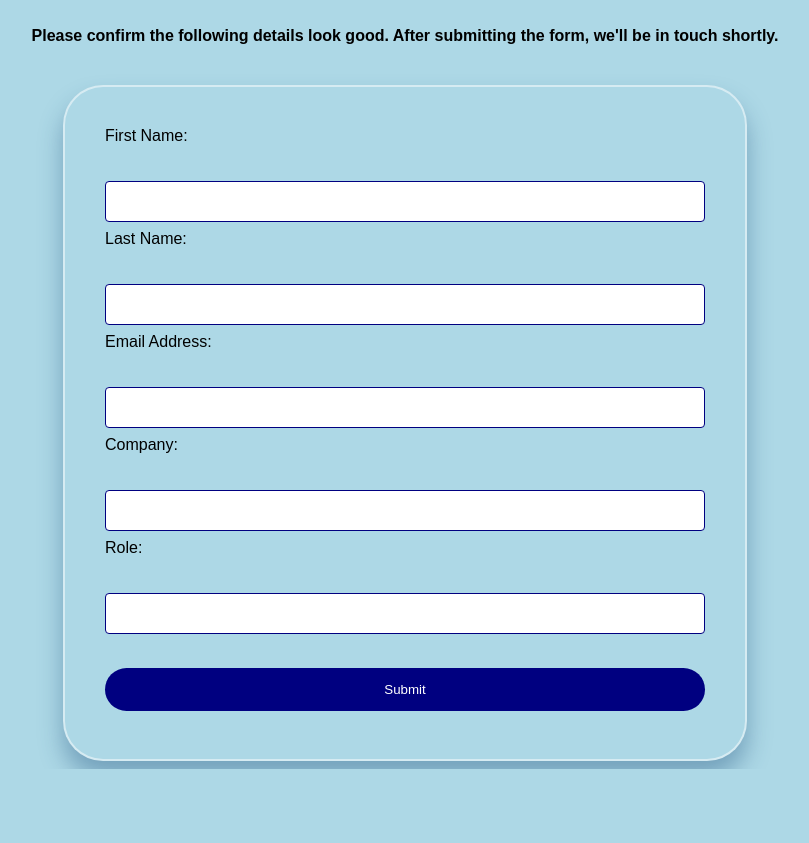
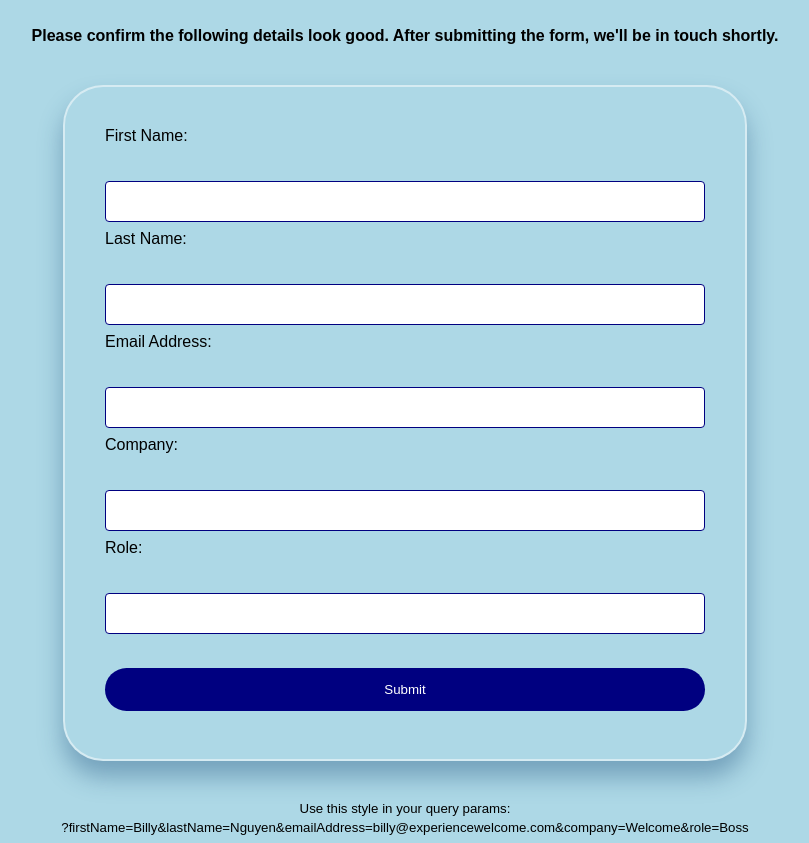
Before and after one commit to welcome-layton/welcome-layton, a plain HTML site: page index.html in a window 1280 px wide. Shown: the part 149-992 px from the top of the page, without its empty margins (235-1044 px from the left). Before the commit the page ends 918 px from the top, so only its background shows below. Drawn offline with Linux system fonts and the light colour scheme.

Commit message:
Update index.html
more action

```diff
--- a/index.html
+++ b/index.html
@@ -20,10 +20,18 @@
             text-align: center;
         }
 
+        h5 {
+            text-align: center;
+            font-weight: 400;
+            margin-bottom: 4px;
+            margin-top: 4px;
+        }
+
         form {
             max-width: 600px;
             margin: 0 auto;
             margin-top: 40px;
+            margin-bottom:40px;
             padding: 40px;
             border: 2px solid rgba(255, 255, 255, 0.50);
             border-radius: 40px;
@@ -80,6 +88,8 @@
         <input type="text" id="role" name="role"><br><br>
         <input type="submit" value="Submit">
     </form>
+    <h5>Use this style in your query params:</h5>
+    <h5>?firstName=Billy&lastName=Nguyen&emailAddress=billy@experiencewelcome.com&company=Welcome&role=Boss</h5>
 
     <script>
         // Get the query string from the URL
```
